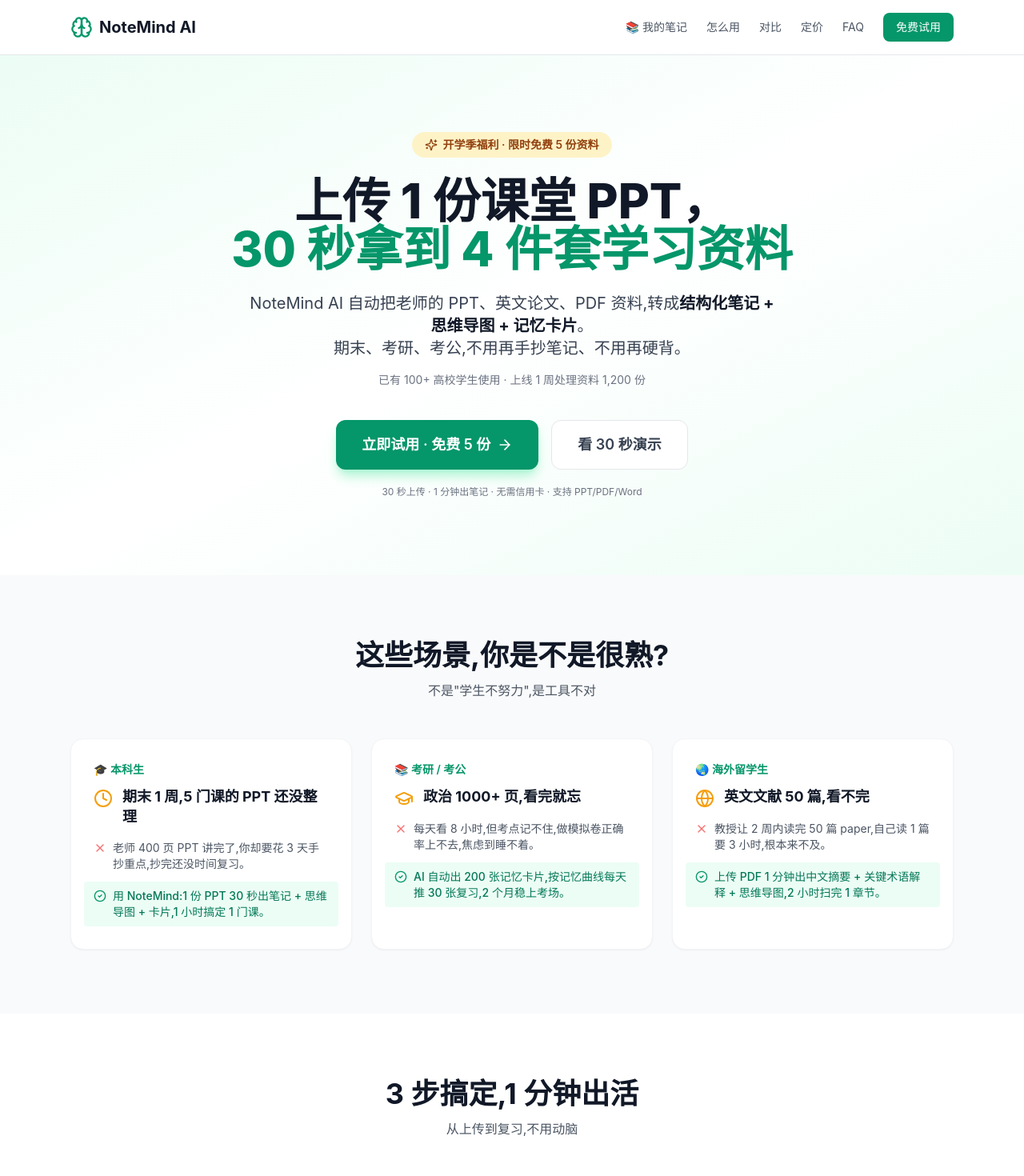
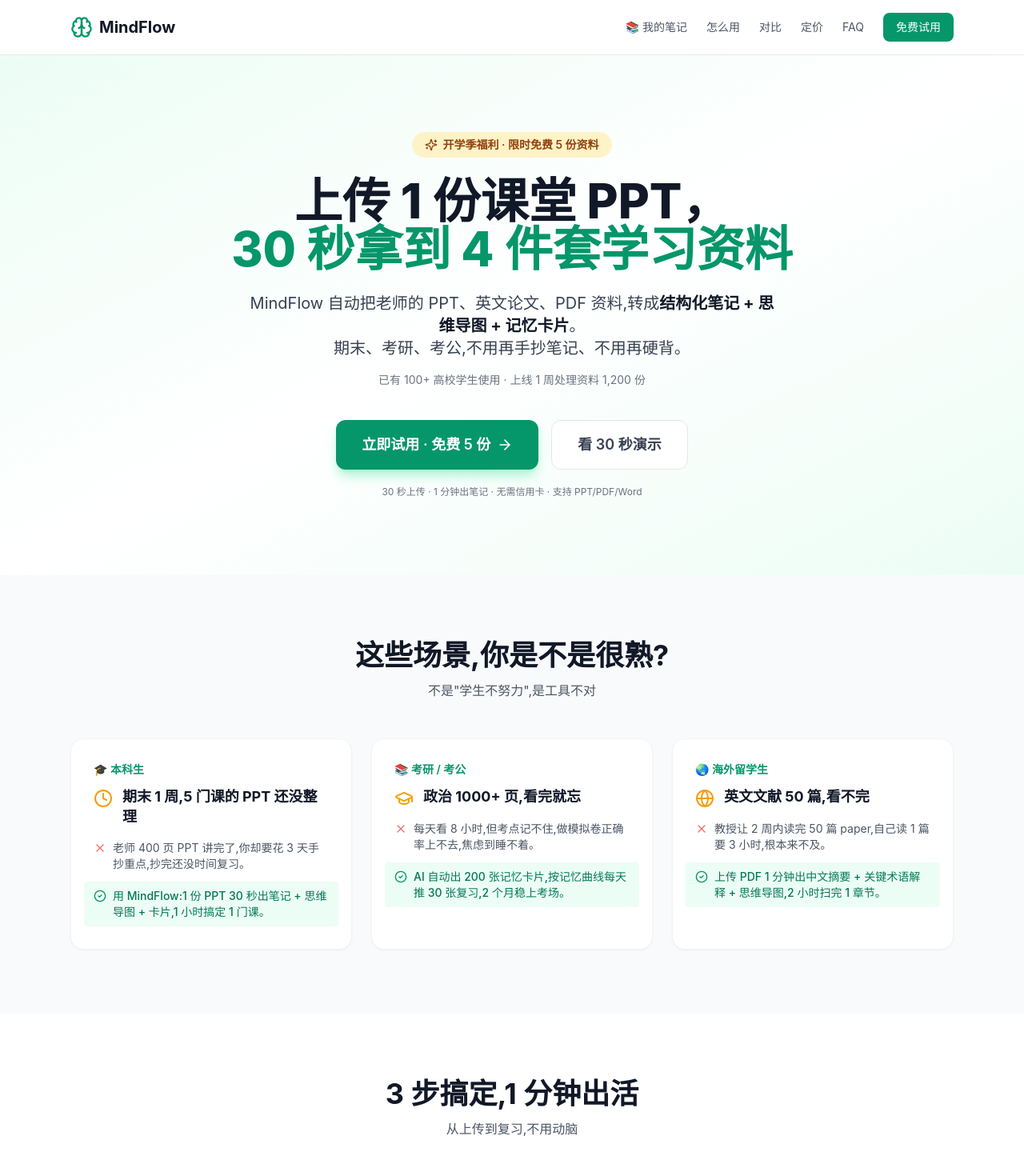
Before and after one commit to eric1986812/note-mind, a Next.js app: page / in a window 1280 px wide. Shown: the top 1470 px of the page at 80% size. Built offline with nearby package versions, Linux system fonts and the light colour scheme.

Commit message:
feat: 全站品牌升级 NoteMind AI → MindFlow,与 mindflow.wang 一致

```diff
--- a/src/app/api/chat/route.ts
+++ b/src/app/api/chat/route.ts
@@ -4,7 +4,7 @@
 export const runtime = 'nodejs';
 export const maxDuration = 30;
 
-const SYSTEM_PROMPT = `你是 NoteMind AI 的学习助手。基于用户提供的资料内容回答问题。
+const SYSTEM_PROMPT = `你是 MindFlow 的学习助手。基于用户提供的资料内容回答问题。
 
 要求:
 1. 优先基于资料内容回答,引用具体段落
--- a/src/app/disclaimer/page.tsx
+++ b/src/app/disclaimer/page.tsx
@@ -1,5 +1,5 @@
 // AI 模型免责声明
-// NoteMind AI 使用第三方 AI 模型(MiniMax-M3)提供内容生成
+// MindFlow 使用第三方 AI 模型(MiniMax-M3)提供内容生成
 
 export const dynamic = 'force-static';
 
@@ -14,7 +14,7 @@
           <section>
             <h2 className="text-2xl font-semibold text-slate-900 mt-8 mb-3">服务说明</h2>
             <p>
-              GetMind AI(以下简称"本服务")由<strong>泸县玄澈服装店</strong>(个体工商户)运营,
+              MindFlow(以下简称"本服务")由<strong>泸县玄澈服装店</strong>(个体工商户)运营,
               是一个 AI 学习笔记助手。
             </p>
             <p>
@@ -26,8 +26,8 @@
           <section>
             <h2 className="text-2xl font-semibold text-slate-900 mt-8 mb-3">独立性声明</h2>
             <p>
-              GetMind AI 是一个<strong>独立产品</strong>,与 MiniMax 公司无隶属关系。
-              我们使用独立品牌、独立服务设计、独立定价,产品名称"GetMind"不包含任何 AI 模型名称。
+              MindFlow 是一个<strong>独立产品</strong>,与 MiniMax 公司无隶属关系。
+              我们使用独立品牌、独立服务设计、独立定价,产品名称"MindFlow"不包含任何 AI 模型名称。
             </p>
           </section>
 
@@ -64,14 +64,14 @@
               <strong>AI Model Disclaimer</strong>
             </p>
             <p>
-              GetMind AI is powered by third-party AI models (MiniMax-M3).
+              MindFlow is powered by third-party AI models (MiniMax-M3).
               AI-generated content is for reference only and accuracy is not guaranteed.
               Please verify all AI outputs independently before use.
             </p>
             <p>
               This service is independent from MiniMax. We use an independent brand,
               independent product design, and independent pricing.
-              The product name "GetMind" does not contain any AI model name.
+              The product name "MindFlow" does not contain any AI model name.
             </p>
             <p>
               We are not liable for any damages arising from reliance on AI outputs.
--- a/src/app/layout.tsx
+++ b/src/app/layout.tsx
@@ -2,7 +2,7 @@
 import type { Metadata } from 'next';
 
 export const metadata: Metadata = {
-  title: 'NoteMind AI - 让知识主动适应你',
+  title: 'MindFlow - 进入学习心流,让知识主动流入心智',
   description: '专为中国大学生 / 考研党设计的 AI 笔记整理工具。上传 PPT、PDF，一键生成文字笔记、思维导图、记忆卡片。',
   icons: { icon: '/favicon.svg' }
 };
--- a/src/app/page.tsx
+++ b/src/app/page.tsx
@@ -13,7 +13,7 @@
         <div className="max-w-6xl mx-auto px-6 py-4 flex justify-between items-center">
           <div className="flex items-center gap-2">
             <Brain className="w-7 h-7 text-primary-600" />
-            <span className="font-bold text-xl text-gray-900">NoteMind AI</span>
+            <span className="font-bold text-xl text-gray-900">MindFlow</span>
           </div>
           <div className="flex items-center gap-6 text-sm">
             <Link href="/history" className="text-gray-600 hover:text-primary-600 hidden sm:inline">📚 我的笔记</Link>
@@ -39,7 +39,7 @@
             <span className="text-primary-600">30 秒拿到 4 件套学习资料</span>
           </h1>
           <p className="text-lg md:text-xl text-gray-700 mb-4 max-w-2xl mx-auto leading-relaxed">
-            NoteMind AI 自动把老师的 PPT、英文论文、PDF 资料,转成
+            MindFlow 自动把老师的 PPT、英文论文、PDF 资料,转成
             <strong className="text-gray-900">结构化笔记 + 思维导图 + 记忆卡片</strong>。
             <br className="hidden md:block" />
             期末、考研、考公,不用再手抄笔记、不用再硬背。
@@ -75,7 +75,7 @@
                 tag: '🎓 本科生',
                 title: '期末 1 周,5 门课的 PPT 还没整理',
                 pain: '老师 400 页 PPT 讲完了,你却要花 3 天手抄重点,抄完还没时间复习。',
-                result: '用 NoteMind:1 份 PPT 30 秒出笔记 + 思维导图 + 卡片,1 小时搞定 1 门课。'
+                result: '用 MindFlow:1 份 PPT 30 秒出笔记 + 思维导图 + 卡片,1 小时搞定 1 门课。'
               },
               {
                 icon: GraduationCap,
@@ -171,7 +171,7 @@
       <section id="compare" className="py-20 bg-white">
         <div className="max-w-5xl mx-auto px-6">
           <div className="text-center mb-12">
-            <h2 className="text-3xl md:text-4xl font-bold text-gray-900 mb-3">传统 vs NoteMind</h2>
+            <h2 className="text-3xl md:text-4xl font-bold text-gray-900 mb-3">传统 vs MindFlow</h2>
             <p className="text-gray-600">同样的 1 份生物课 PPT(40 页),看看差别</p>
           </div>
           <div className="grid md:grid-cols-2 gap-6">
@@ -189,7 +189,7 @@
             </div>
             <div className="border-2 border-primary-200 bg-primary-50/50 rounded-2xl p-6">
               <div className="flex items-center gap-2 text-primary-700 font-semibold mb-4">
-                <CheckCircle2 className="w-5 h-5" /> NoteMind AI 出活
+                <CheckCircle2 className="w-5 h-5" /> MindFlow 出活
               </div>
               <ul className="space-y-3 text-sm text-gray-700">
                 <li className="flex gap-2"><CheckCircle2 className="w-4 h-4 text-primary-600 flex-shrink-0 mt-0.5" /> <strong>30 秒</strong> 拿到结构化笔记</li>
@@ -329,9 +329,9 @@
         <div className="max-w-6xl mx-auto px-6 text-center">
           <div className="flex items-center justify-center gap-2 mb-3">
             <Brain className="w-5 h-5 text-primary-500" />
-            <span className="text-white font-bold">NoteMind AI</span>
+            <span className="text-white font-bold">MindFlow</span>
           </div>
-          <p>© 2026 NoteMind AI · 让知识主动适应你</p>
+          <p>© 2026 MindFlow · 让知识主动适应你</p>
           <p className="mt-2 text-xs text-gray-500">由 Mavis 助手开发 · v0.1.0 MVP · 客服微信:见上传页底部</p>
           <div className="mt-4 flex items-center justify-center gap-4 text-xs">
             <Link href="/privacy" className="hover:text-white">隐私政策</Link>
--- a/src/app/privacy/page.tsx
+++ b/src/app/privacy/page.tsx
@@ -15,7 +15,7 @@
           <section>
             <h2 className="text-2xl font-semibold text-slate-900 mt-8 mb-3">1. 引言</h2>
             <p>
-              GetMind AI(以下简称"我们")由<strong>泸县玄澈服装店</strong>(个体工商户)运营,非常重视您的隐私。
+              MindFlow(以下简称"我们")由<strong>泸县玄澈服装店</strong>(个体工商户)运营,非常重视您的隐私。
               本隐私政策说明我们如何收集、使用、存储和保护您的个人信息。
               我们仅收集为您提供服务所必需的最少信息。
             </p>
--- a/src/app/terms/page.tsx
+++ b/src/app/terms/page.tsx
@@ -15,7 +15,7 @@
           <section>
             <h2 className="text-2xl font-semibold text-slate-900 mt-8 mb-3">1. 服务说明</h2>
             <p>
-              GetMind AI 是由<strong>泸县玄澈服装店</strong>(个体工商户)提供的 AI 学习笔记助手。
+              MindFlow 是由<strong>泸县玄澈服装店</strong>(个体工商户)提供的 AI 学习笔记助手。
               用户上传学习资料(PPT、PDF、Word 等),我们使用 AI 模型生成笔记、思维导图、记忆卡片、学习答疑。
             </p>
           </section>
@@ -59,7 +59,7 @@
             <ul className="list-disc pl-6 space-y-2">
               <li><strong>您的内容归您</strong>:您保留对上传资料的所有权</li>
               <li><strong>生成内容归您</strong>:AI 生成的笔记、思维导图等归您所有,您可以自由使用</li>
-              <li><strong>我们的服务归我们</strong>:网站代码、UI 设计、品牌"GetMind"归我们所有</li>
+              <li><strong>我们的服务归我们</strong>:网站代码、UI 设计、品牌"MindFlow"归我们所有</li>
             </ul>
           </section>
 
--- a/src/lib/creem.ts
+++ b/src/lib/creem.ts
@@ -32,14 +32,14 @@
   monthly: {
     key: 'monthly',
     productId: CREEM_PRODUCT_MONTHLY,
-    name: 'GetMind Semester Plan (Monthly)',
+    name: 'MindFlow 学习计划 (Monthly)',
     amount: 39, // USD
     days: 30
   },
   yearly: {
     key: 'yearly',
     productId: CREEM_PRODUCT_YEARLY,
-    name: 'GetMind Annual Plan',
+    name: 'MindFlow Annual Plan',
     amount: 299, // USD (海外用户)
     days: 365
   }
--- a/src/lib/export.ts
+++ b/src/lib/export.ts
@@ -159,7 +159,7 @@
   mindmap?: { label: string; children?: any[] } | null;
 }): string {
   const parts: string[] = [];
-  parts.push(`# ${opts.filename} - NoteMind AI 学习笔记\n`);
+  parts.push(`# ${opts.filename} - MindFlow 学习笔记\n`);
   parts.push(`> 生成时间: ${new Date().toLocaleString('zh-CN')}\n`);
 
   if (opts.note) {
```
